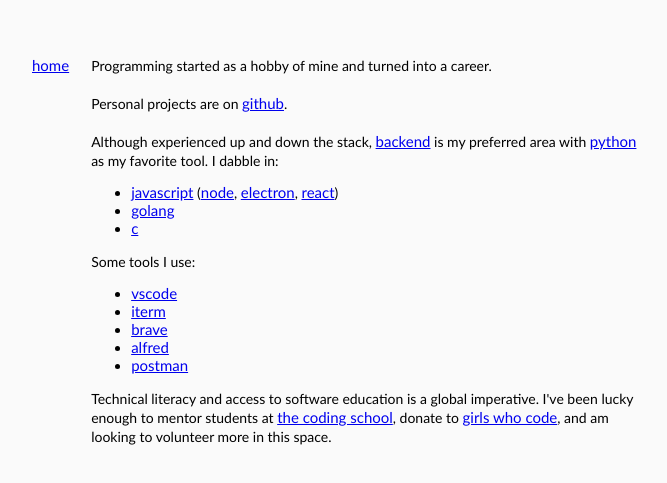
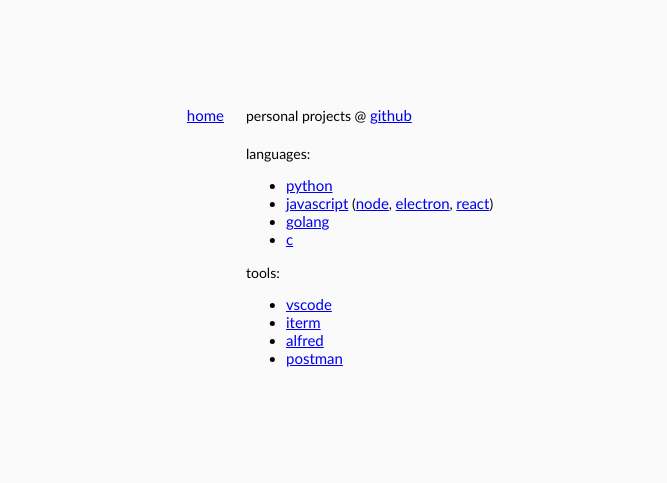
Before and after one commit to robertjkeck2/robertjkeck2.github.io, a plain HTML site: page pages/code.html in a window 1280 px wide. Shown: the part 117-600 px from the top of the page, without its empty margins (300-967 px from the left). Drawn offline with Linux system fonts and the light colour scheme.

Commit message:
Update code.html

```diff
--- a/pages/code.html
+++ b/pages/code.html
@@ -5,7 +5,7 @@
     <meta charset="utf-8">
     <meta http-equiv="X-UA-Compatible" content="IE=edge">
     <meta name="viewport" content="width=device-width, initial-scale=1">
-    <title>Code</title>
+    <title>code</title>
     <link href="../css/johnkeck.css" rel="stylesheet">
     <link rel="shortcut icon" type="image/x-icon" href="favicon.ico" />
 </head>
@@ -19,23 +19,21 @@
                 </td>
                 <td valign=top>
                     <span>
-                        Programming started as a hobby of mine and turned into a career.<br><br>
-                        Personal projects are on <a href="https://github.com/robertjkeck2/">github</a>.<br><br>
-                        Although experienced up and down the stack, <a href="https://roadmap.sh/backend">backend</a> is my preferred area with <a href="https://python.org/">python</a> as my favorite tool. I dabble in:
+                        personal projects @ <a href="https://github.com/robertjkeck2/">github</a><br><br>
+                        languages:
                         <ul>
+                            <li><a href="https://python.org/">python</a></li>
                             <li><a href="https://developer.mozilla.org/en-US/docs/Learn/JavaScript">javascript</a> (<a href="https://nodejs.dev/">node</a>, <a href="https://electronjs.org/">electron</a>, <a href="https://reactforbeginners.com/">react</a>)</li>
                             <li><a href="https://tour.golang.org/">golang</a></li>
                             <li><a href="https://www.learn-c.org/">c</a></li>
                         </ul>
-                        Some tools I use:
+                        tools:
                         <ul>
                             <li><a href="https://code.visualstudio.com/">vscode</li>
                             <li><a href="https://iterm2.com/">iterm</a></li>
-                            <li><a href="https://brave.com/">brave</a></li>
                             <li><a href="https://www.alfredapp.com/">alfred</a></li>
                             <li><a href="https://www.getpostman.com/">postman</a></li>
                         </ul>
-                        Technical literacy and access to software education is a global imperative. I've been lucky enough to mentor students at <a href="https://www.the-cs.org/about/">the coding school</a>, donate to <a href="https://girlswhocode.com/">girls who code</a>, and am looking to volunteer more in this space.
                     </span>
                 </td>
             </tbody>
```
